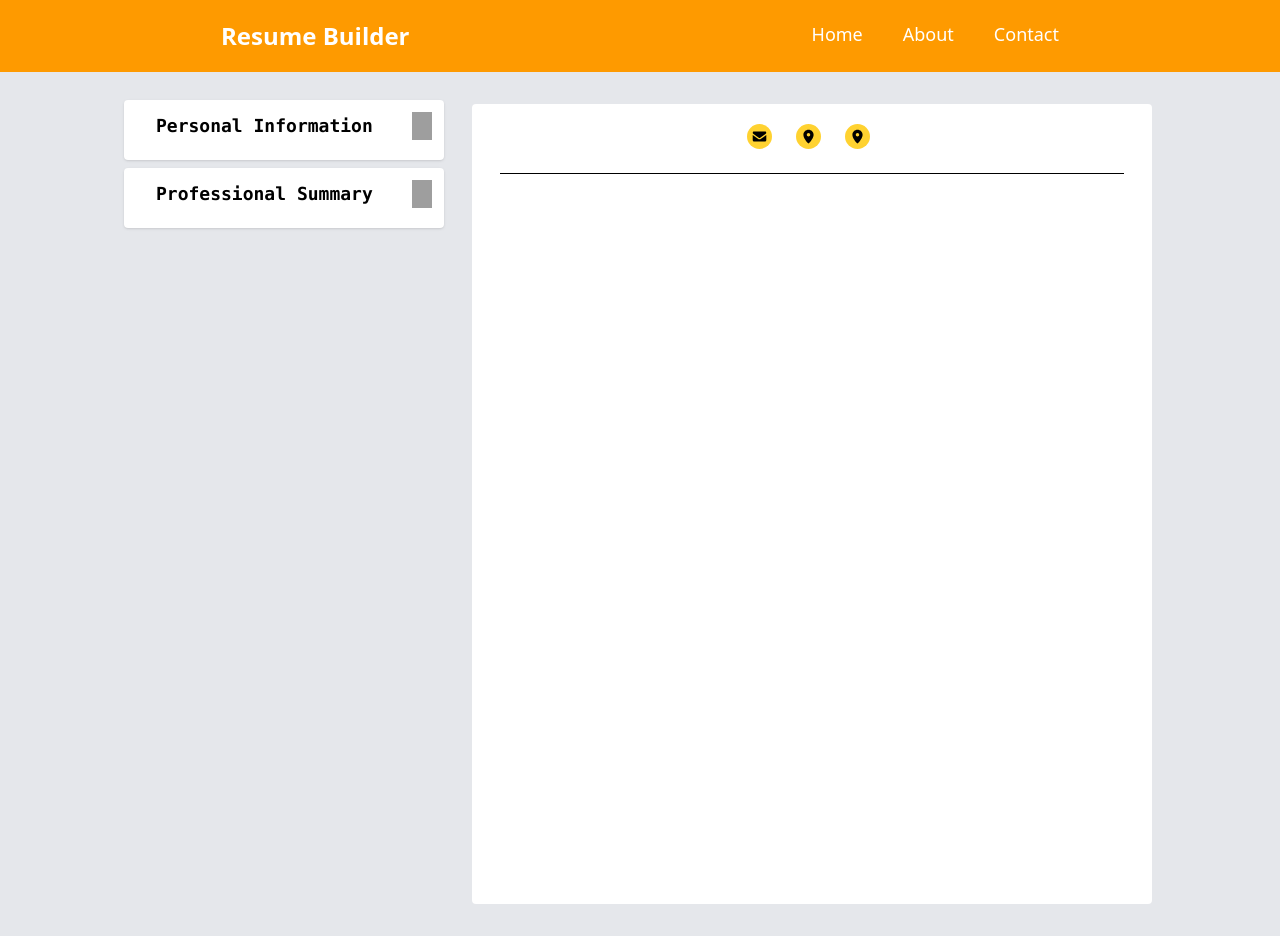
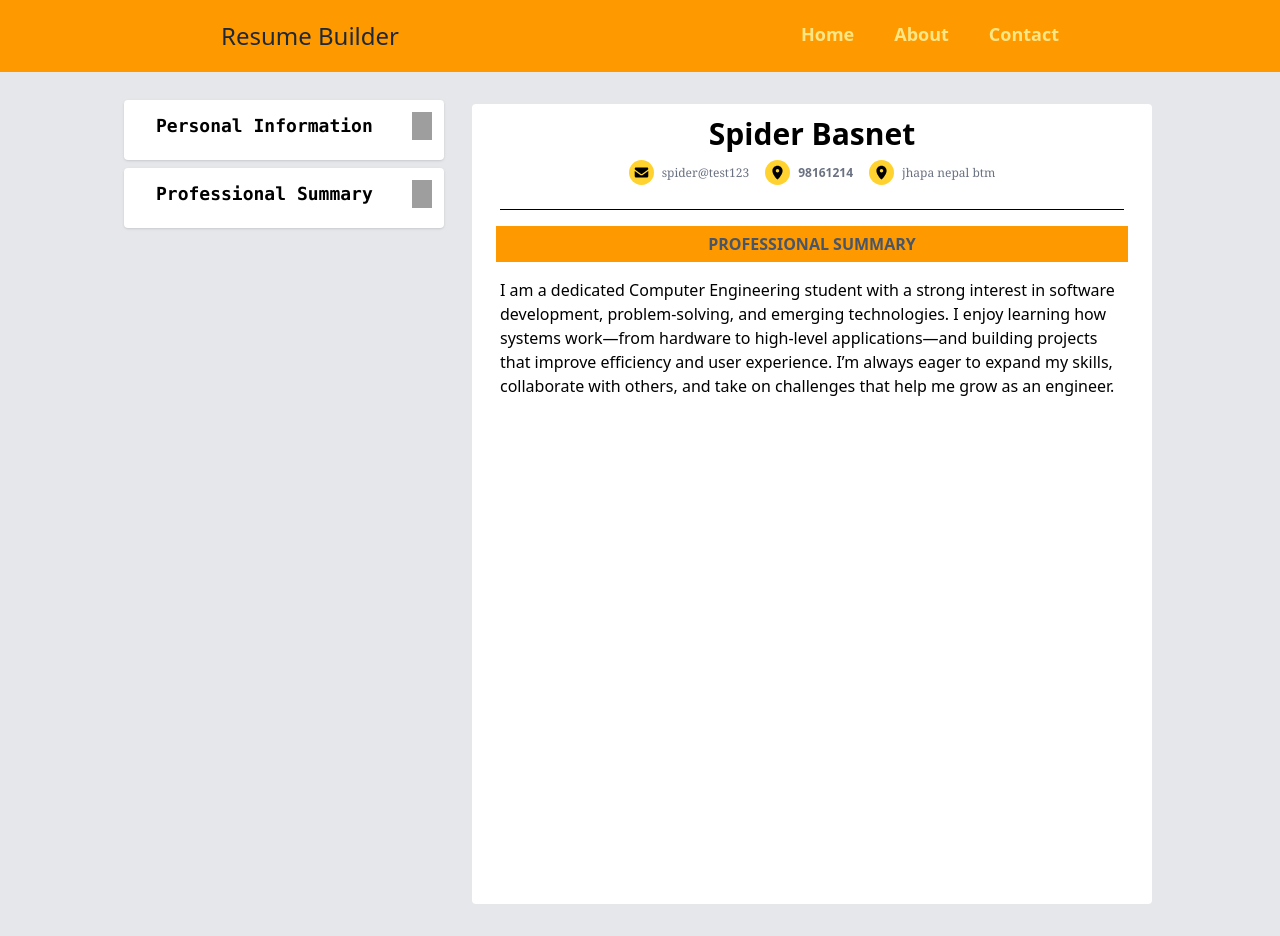
Before and after one commit to PrajanBasnet/ResumeBuilder, a React (Vite) app: page / in a window 1280 px wide. Built offline with nearby package versions, Linux system fonts and the light colour scheme; grey boxes are pictures that could not be loaded.

Commit message:
feat:navbar and summary

```diff
--- a/src/App.jsx
+++ b/src/App.jsx
@@ -5,8 +5,8 @@ import { SideBar } from './SideBar'
 import { Navbar } from './component/NavBar';
 
 function App() {
-  const [person,setPerson] = useState({fullname:" ",email:" ",phone:"",location:""})
-  const [profession,setProfessionSummary] = useState({desc:" " })
+  const [person,setPerson] = useState({fullname:"Spider Basnet",email:"spider@test123",phone:"98161214",location:"jhapa nepal btm"})
+  const [profession,setProfessionSummary] = useState({desc:"I am a dedicated Computer Engineering student with a strong interest in software development, problem-solving, and emerging technologies. I enjoy learning how systems work—from hardware to high-level applications—and building projects that improve efficiency and user experience. I’m always eager to expand my skills, collaborate with others, and take on challenges that help me grow as an engineer." })
 
   const allData = {person ,profession};
   const setData = {setPerson,setProfessionSummary}
--- a/src/ResumeOutput.jsx
+++ b/src/ResumeOutput.jsx
@@ -24,6 +24,24 @@ function Heading({ data }) {
 
 // Professional summery
 
+function ProfessionalSummary({data}){
+    return(
+        <div>
+                <section>
+                   <div className="bg-amber-500 m-3 p-1.5 text-center font-bold">
+                       <p className="text-gray-600">
+                        PROFESSIONAL SUMMARY
+                        </p>
+                   </div>
+                   <div className="m-3 p-1">
+                    {data.desc}
+                   </div>
+                </section>
+        </div>
+    )
+}
+
+
 export function ResumeOutput({ allData }) {
     return (
         <div>
@@ -33,6 +51,7 @@ export function ResumeOutput({ allData }) {
                 </div>
                 <Heading data={allData.person}></Heading>
                 <hr className="m-4"/>
+                <ProfessionalSummary data={allData.profession}></ProfessionalSummary>
             </div>
         </div>
     )
--- a/src/component/NavBar.jsx
+++ b/src/component/NavBar.jsx
@@ -1,9 +1,9 @@
 
 export function Navbar() {
     return (
-        <div className="flex flex-wrap justify-around w-full bg-amber-500 p-5 text-white ">
-                <p  className="font-extrabold text-2xl "> Resume Builder </p>
-            <nav className="flex gap-10 text-lg">
+        <div className="flex flex-wrap justify-around  w-full bg-amber-500 p-5 text-gray-800 ">
+                <p  className="font-medium text-2xl "> Resume Builder </p>
+            <nav className="flex gap-10 text-lg font-extrabold text-amber-200">
                 <a href="#">Home</a>
                 <a href="#">About</a>
                 <a href="#">Contact</a>
--- a/src/component/Summary.jsx
+++ b/src/component/Summary.jsx
@@ -16,7 +16,7 @@ export function Summary({data,setData}) {
                 <MainTheme visible={SummaryVision} setVisible={setSummary} label={summaryStatic.label} height={summaryStatic.height} >
                     <div>
                         <h1 className="font-mono m-1">Summary </h1>
-                        <textarea name="Text" id="" cols="35" rows="10" className=" border p-2" ></textarea>
+                        <textarea name="Text" id="" cols="35" rows="10" className=" border p-2" value={data.profession.desc}  onChange={(e) => setData.setProfessionSummary({...data.profession,desc:e.target.value})} ></textarea>
                     </div>
                 </MainTheme> : <Theme visible={SummaryVision} setVisible={setSummary} label={summaryStatic.label}></Theme>
             }
```
